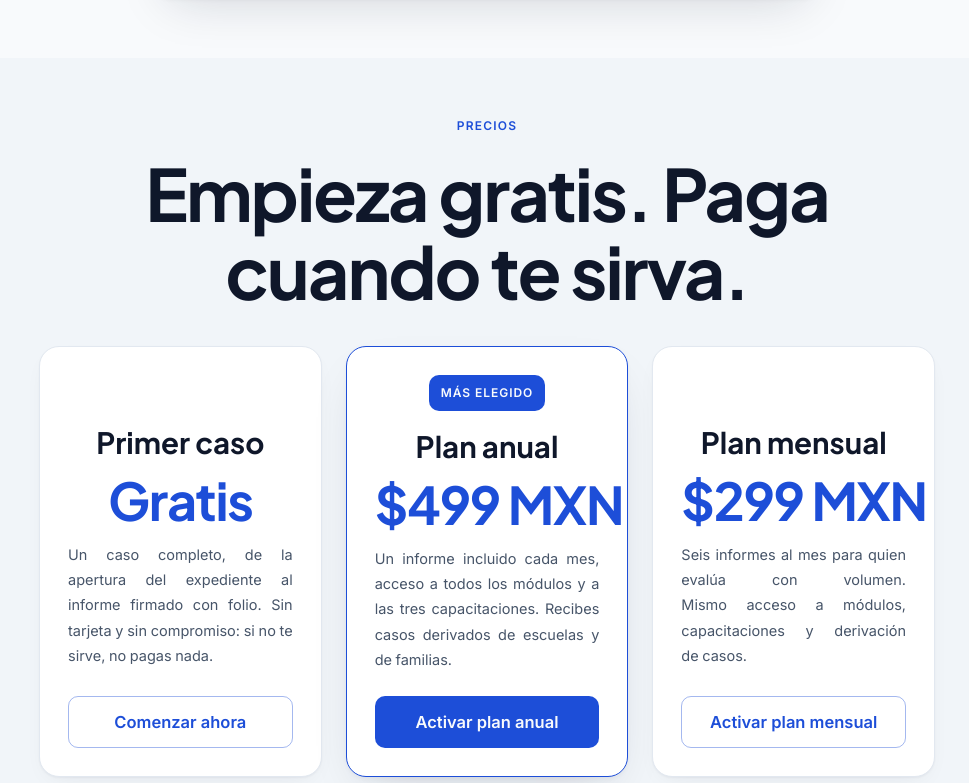
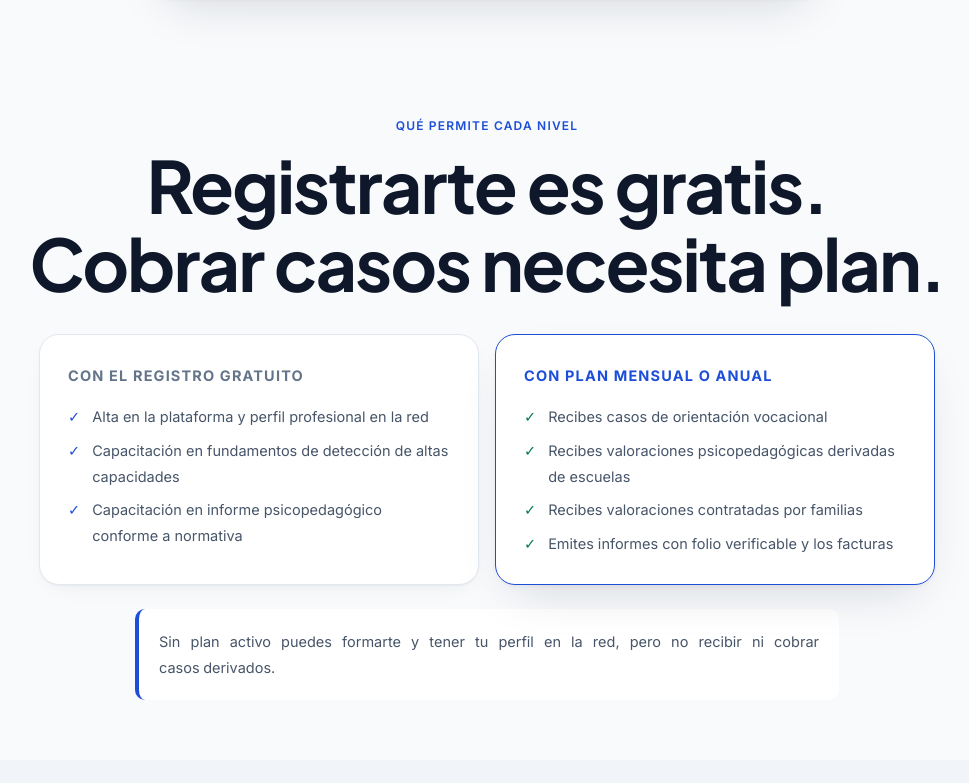
Before and after one commit to trayectoliceo-ux/trayectoliceo, a Next.js app: page /psicologos in a window 1280 px wide. Shown: the part 2617-3400 px from the top of the page, without its empty margins (153-1122 px from the left). Built offline with nearby package versions, Linux system fonts and the light colour scheme.

Commit message:
Orientacion vocacional a 150, registro gratuito y alcance por nivel

```diff
--- a/src/app/certificate/page.tsx
+++ b/src/app/certificate/page.tsx
@@ -4,7 +4,13 @@ import { Seccion } from '@/components/ui/Piezas';
 import { ElementoRevelar, GrupoRevelar, Revelar } from '@/components/ui/Revelar';
 import { ProgramasPorPerfil } from '@/components/ui/ProgramasPorPerfil';
 import { FormularioCompra } from '@/components/contacto/FormularioCompra';
-import { acuerdo286, grupos, precios, programas } from '@/content/certificate';
+import {
+  acuerdo286,
+  docenteCertificado,
+  grupos,
+  precios,
+  programas,
+} from '@/content/certificate';
 import { CompartirServicio } from '@/components/ui/CompartirServicio';
 import { metadatos } from '@/lib/metadatos';
 import { curso as esquemaCurso, DatosEstructurados, migaDePan } from '@/lib/schema';
@@ -167,6 +173,38 @@ export default function PaginaCertificate() {
         </Revelar>
       </Seccion>
 
+      {/* Lo que habilita certificarse siendo docente */}
+      <Seccion>
+        <div className="grid gap-8 lg:grid-cols-[1fr_1.1fr] lg:items-start lg:gap-12">
+          <Revelar>
+            <p className="etiqueta">{docenteCertificado.etiqueta}</p>
+            <h2 className="mt-3 max-w-[20ch] text-t1">{docenteCertificado.titulo}</h2>
+            <p className="justificado-limpio mt-5 max-w-[42rem] text-cuerpo-lg leading-[1.6] text-tinta-suave">
+              {docenteCertificado.texto}
+            </p>
+          </Revelar>
+
+          <Revelar retraso={0.06}>
+            <ul className="border-t border-linea">
+              {docenteCertificado.puntos.map((punto) => (
+                <li
+                  key={punto}
+                  className="flex items-baseline gap-4 border-b border-linea py-3.5 text-menudo text-tinta-suave"
+                >
+                  <span aria-hidden className="text-institucional">
+                    ✓
+                  </span>
+                  <span>{punto}</span>
+                </li>
+              ))}
+            </ul>
+            <p className="justificado-limpio mt-5 rounded border-l-4 border-sello-claro bg-sello-claro/[0.07] p-4 text-menudo leading-[1.75] text-tinta-suave">
+              {docenteCertificado.limite}
+            </p>
+          </Revelar>
+        </div>
+      </Seccion>
+
       {/* Resumen de precios: evita que alguien pague de más por confusión */}
       <Seccion tono="hondo">
         <Revelar className="text-center">
--- a/src/app/psicologos/page.tsx
+++ b/src/app/psicologos/page.tsx
@@ -102,6 +102,65 @@ export default function PaginaPsicologos() {
         </Revelar>
       </Seccion>
 
+      {/* Qué habilita cada nivel: evita la pregunta antes de que llegue */}
+      <Seccion>
+        <Revelar className="text-center">
+          <p className="etiqueta">{psicologos.alcance.etiqueta}</p>
+          <h2 className="mx-auto mt-3 max-w-[24ch] text-t1">
+            {psicologos.alcance.titulo}
+          </h2>
+        </Revelar>
+
+        <GrupoRevelar
+          total={2}
+          className="mx-auto mt-8 grid max-w-4xl items-stretch gap-4 sm:grid-cols-2"
+        >
+          <ElementoRevelar className="flex h-full flex-col rounded-lg border border-linea bg-papel-puro p-6 shadow-tarjeta sm:p-7">
+            <p className="text-menudo font-bold uppercase tracking-[0.08em] text-gris">
+              {psicologos.alcance.gratis.titulo}
+            </p>
+            <ul className="mt-4 space-y-2">
+              {psicologos.alcance.gratis.puntos.map((punto) => (
+                <li
+                  key={punto}
+                  className="flex items-baseline gap-3 text-menudo text-tinta-suave"
+                >
+                  <span aria-hidden className="text-institucional">
+                    ✓
+                  </span>
+                  <span>{punto}</span>
+                </li>
+              ))}
+            </ul>
+          </ElementoRevelar>
+
+          <ElementoRevelar className="flex h-full flex-col rounded-lg border border-institucional bg-papel-puro p-6 shadow-elevada sm:p-7">
+            <p className="text-menudo font-bold uppercase tracking-[0.08em] text-institucional">
+              {psicologos.alcance.conPlan.titulo}
+            </p>
+            <ul className="mt-4 space-y-2">
+              {psicologos.alcance.conPlan.puntos.map((punto) => (
+                <li
+                  key={punto}
+                  className="flex items-baseline gap-3 text-menudo text-tinta-suave"
+                >
+                  <span aria-hidden className="text-menta">
+                    ✓
+                  </span>
+                  <span>{punto}</span>
+                </li>
+              ))}
+            </ul>
+          </ElementoRevelar>
+        </GrupoRevelar>
+
+        <Revelar retraso={0.08}>
+          <p className="justificado-limpio mx-auto mt-6 max-w-[44rem] rounded border-l-4 border-institucional bg-papel-puro p-5 text-menudo leading-[1.75] text-tinta-suave">
+            {psicologos.alcance.nota}
+          </p>
+        </Revelar>
+      </Seccion>
+
       <Seccion tono="hondo">
         <Revelar className="text-center">
           <p className="etiqueta">Precios</p>
--- a/src/content/certificate.ts
+++ b/src/content/certificate.ts
@@ -470,6 +470,29 @@ export const grupos = {
   ],
 };
 
+/**
+ * Lo que se habilita al certificarse como docente.
+ *
+ * ⚠️ [VERIFICAR] Confirmar el alcance exacto antes de publicar: acompañar
+ * emocionalmente a un alumno roza el terreno clínico, y la línea entre
+ * tutoría y terapia tiene que quedar explícita para el docente y para la
+ * familia. Redactado como acompañamiento socioemocional, no como terapia.
+ */
+export const docenteCertificado = {
+  etiqueta: 'Para docentes certificados',
+  titulo: 'Acompañamiento socioemocional en tu aula.',
+  texto:
+    'Al certificarte quedas habilitado para llevar un acompañamiento de cuatro sesiones de 40 minutos en manejo de emociones con tus alumnos, dentro del encuadre y los materiales que te damos.',
+  puntos: [
+    'Cuatro sesiones de 40 minutos por alumno o grupo',
+    'Guion de sesión y materiales incluidos',
+    'Registro de avance en formato estandarizado',
+    'Criterios claros de cuándo derivar a un profesional con cédula',
+  ],
+  limite:
+    'Es acompañamiento educativo, no terapia. Ante indicadores de riesgo, el protocolo indica derivar de inmediato a un psicólogo de la red.',
+};
+
 /** Examen que otorga el certificado con validez oficial. */
 export const certificado = {
   id: 'certificado-oficial',
--- a/src/content/inicio.ts
+++ b/src/content/inicio.ts
@@ -47,7 +47,7 @@ export const portada = {
   promociones: [
     {
       etiqueta: 'Familias',
-      texto: 'Valoración psicopedagógica en línea · $490 · informe en 72 horas',
+      texto: 'Valoración psicopedagógica $490 · orientación vocacional $150',
       accion: 'Contratar',
       href: '/familias',
     },
--- a/src/content/rutas.ts
+++ b/src/content/rutas.ts
@@ -27,7 +27,7 @@ export const rutas: Ruta[] = [
     etiqueta: 'Soy madre, padre o tutor',
     titulo: 'Valoración psicopedagógica y orientación vocacional',
     gancho: 'Respondes en línea, un psicólogo con cédula la revisa y firma. Informe en 72 horas.',
-    accion: 'Contratar · desde $490',
+    accion: 'Contratar · desde $150',
     principal: true,
   },
   {
@@ -107,12 +107,40 @@ export const psicologos = {
   ],
 
   /** [VERIFICAR] Confirmar moneda e importes antes de publicar. */
+  /**
+   * Qué permite cada nivel. Es la distinción que más preguntas evita:
+   * registrarse es gratis y da formación, pero facturar casos exige plan.
+   */
+  alcance: {
+    etiqueta: 'Qué permite cada nivel',
+    titulo: 'Registrarte es gratis. Cobrar casos necesita plan.',
+    gratis: {
+      titulo: 'Con el registro gratuito',
+      puntos: [
+        'Alta en la plataforma y perfil profesional en la red',
+        'Capacitación en fundamentos de detección de altas capacidades',
+        'Capacitación en informe psicopedagógico conforme a normativa',
+      ],
+    },
+    conPlan: {
+      titulo: 'Con plan mensual o anual',
+      puntos: [
+        'Recibes casos de orientación vocacional',
+        'Recibes valoraciones psicopedagógicas derivadas de escuelas',
+        'Recibes valoraciones contratadas por familias',
+        'Emites informes con folio verificable y los facturas',
+      ],
+    },
+    nota: 'Sin plan activo puedes formarte y tener tu perfil en la red, pero no recibir ni cobrar casos derivados.',
+  },
+
   planes: [
     {
-      nombre: 'Primer caso',
+      nombre: 'Registro',
       precio: 'Gratis',
-      detalle: 'Un caso completo, de la apertura del expediente al informe firmado con folio. Sin tarjeta y sin compromiso: si no te sirve, no pagas nada.',
-      accion: 'Comenzar ahora',
+      detalle:
+        'Alta en la plataforma y dos capacitaciones incluidas: fundamentos de detección de altas capacidades e informe psicopedagógico conforme a normativa. Para recibir casos y facturarlos hace falta plan mensual o anual.',
+      accion: 'Registrarme gratis',
     },
     {
       nombre: 'Plan anual',
@@ -353,7 +381,7 @@ export const familias = {
       nombre: 'Orientación vocacional',
       resumen:
         'Para quien está eligiendo prepa o universidad. Perfil de intereses y aptitudes, con reporte y mapa de opciones.',
-      precio: '$490 MXN',
+      precio: '$150 MXN',
       accion: 'Contratar orientación',
       url: 'https://psicometrics.app/orientacion-vocacional',
       destacado: false,
```
